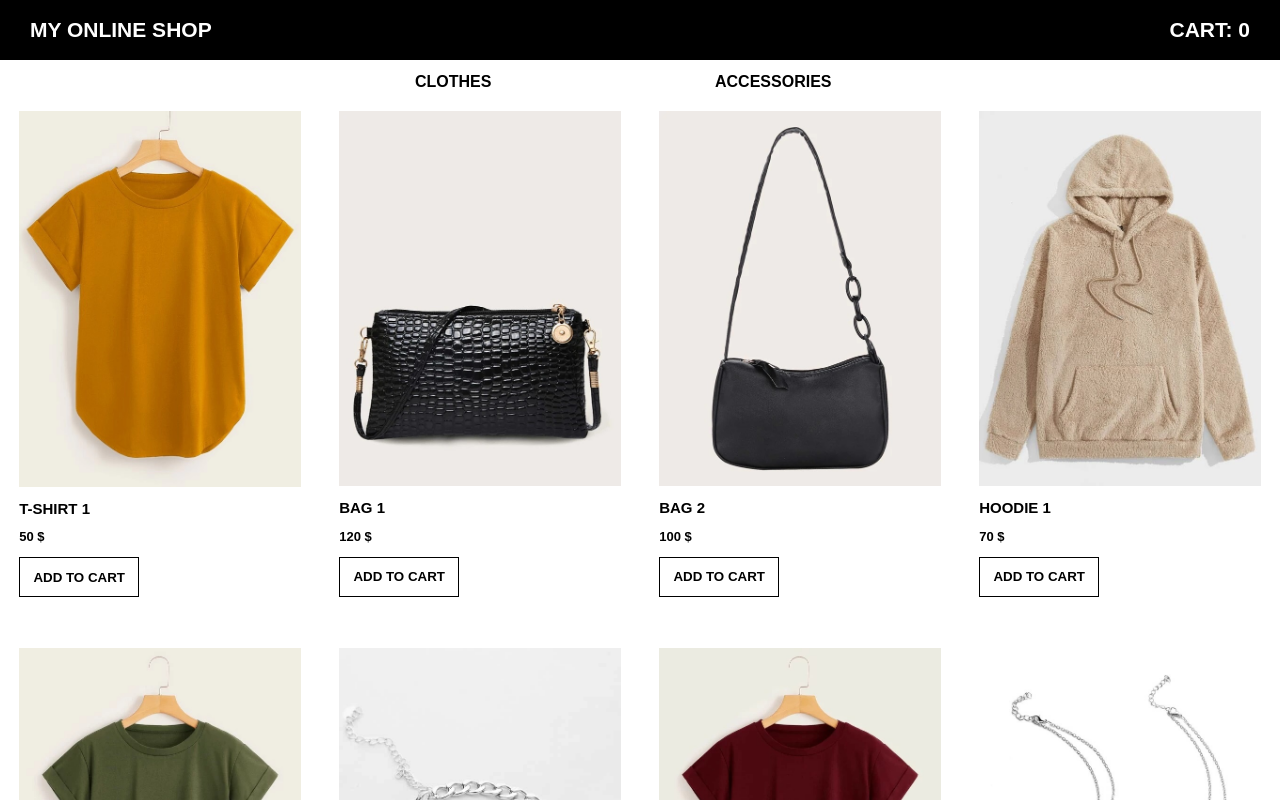
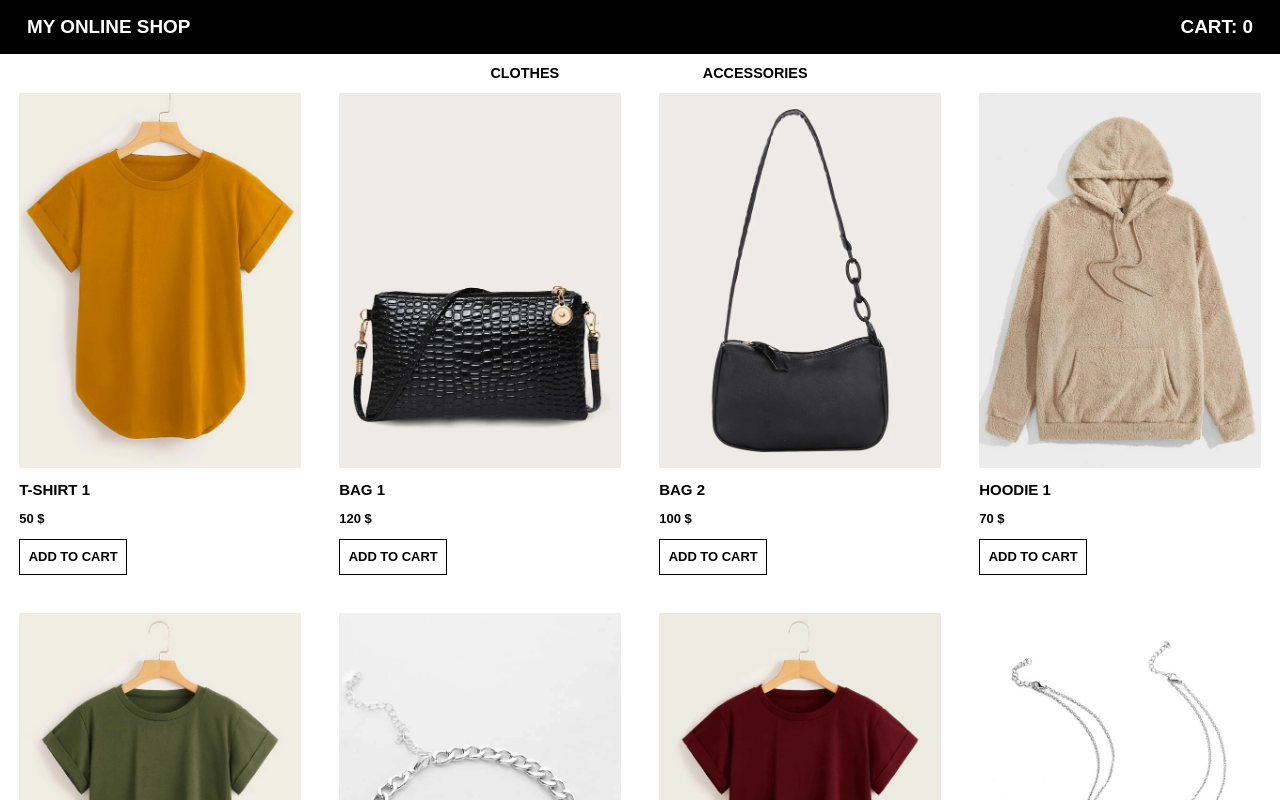
Before and after one commit to White11010/Online-Shop, a Vue app: page /#/ in a window 1280 px wide. Shown: the top 800 px of the page. Built offline with nearby package versions, Linux system fonts and the light colour scheme; data requests are answered from the project's data file; a web font is replaced by a local one.

Commit message:
added adaptive styles for catalog page

```diff
--- a/src/assets/styles/style.scss
+++ b/src/assets/styles/style.scss
@@ -39,3 +39,33 @@ a{
 .link:hover::after{
 	width: 100%
 }
+
+/*Media queries*/
+@media screen and (max-width: 1440px) {
+	html {
+		font-size: .9rem;
+	}
+}
+// @media screen and (max-width: 1200px) {
+// 	html {
+// 		font-size: .8rem;
+// 	}
+// }
+@media screen and (max-width: 992px) {
+	html {
+		font-size: .8rem;
+	}
+}
+// @media screen and (max-width: 768px) {
+// 	html {
+// 		font-size: .6rem;
+// 	}
+// }
+@media screen and (max-width: 576px) {
+	html {
+		font-size: .7rem;
+	}
+	// .os-filter-menu__categories_list_name{
+	// 	font-size: 1.5em;
+	// }
+}
--- a/src/components/cart/os-cart-item.vue
+++ b/src/components/cart/os-cart-item.vue
@@ -52,7 +52,7 @@ export default {
   display: flex;
   justify-content: space-between;
   align-items: center;
-  margin-top: 20px;
+  margin-top: 1.25rem;
   &__pic {
     width: 25%;
   }
--- a/src/components/cart/os-cart.vue
+++ b/src/components/cart/os-cart.vue
@@ -64,21 +64,22 @@ export default {
 <style>
 .os-cart {
   width: 100%;
-  margin-top: 60px;
+  margin-top:  3.75em;
   display: flex;
   justify-content: center;
 }
 .os-cart__wrapper {
   height: 100%;
-  width: 1000px;
+  width: min(1000px, 100%);
   display: flex;
   justify-content: center;
   align-items: flex-start;
+  padding: 0 1rem;
 }
 .os-cart__total {
   width: 25%;
-  margin-left: 50px;
-  margin-top: 50px;
+  margin-left: 1.25rem;
+  margin-top: 3rem;
 }
 .os-cart__empty_title {
   /*
--- a/src/components/catalog/os-catalog-item.vue
+++ b/src/components/catalog/os-catalog-item.vue
@@ -43,10 +43,10 @@ export default {
   flex: 0 auto;
   box-shadow: 0 0 8px 0 #8a8a8a00;
   margin: 0;
-  padding: 4vw 1.5vw 0;
+  padding: 2.6875em 1.5vw 0;
   box-sizing: border-box;
-  width: 25%;
-  height: 25%;
+  width: 100%;
+  height: 100%;
 
   &__info {
     width: 100%;
@@ -76,8 +76,9 @@ export default {
   }
 
   &__add_to_cart_btn {
-    width: 120px;
-    height: 40px;
+    font-size: .9rem;
+    width: 7.5rem;
+    height: 2.5rem;
   }
 }
 </style>
--- a/src/components/catalog/os-catalog.vue
+++ b/src/components/catalog/os-catalog.vue
@@ -1,12 +1,14 @@
 <template>
   <div class="os-catalog">
     <os-filter-menu :itemFilters="itemFilters" @select="sortByCategories" />
+    <div class="os-catalog__grid">
       <os-catalog-item
         v-for="product in PRODUCTS"
         :key="product.article"
         :product_data="product"
         @addToCart="addToCart"
       />
+    </div>
   </div>
 </template>
 
@@ -50,7 +52,18 @@ export default {
   display: flex;
   flex-wrap: wrap;
   justify-content: flex-start;
-  margin-top: 60px;
-  padding-bottom: 50px;
+  margin-top:  3.75em;
+  padding-bottom: 3em;
+
+  &__grid{
+    width: 100%;
+    display: grid;
+    grid-template-columns: repeat(4, 1fr);
+  }
+  @media screen and (max-width: 992px) {
+	.os-catalog__grid{
+		grid-template-columns: repeat(2, 1fr);
+	}
+}
 }
 </style>
--- a/src/components/catalog/os-filter-menu.vue
+++ b/src/components/catalog/os-filter-menu.vue
@@ -85,8 +85,8 @@ export default {
 .os-filter-menu {
   width: 100%;
   position: fixed;
-  top: 60px;
-  height: 43px;
+  top: 3.75rem;
+  height: 2.6875em;
   margin: 0 0;
 
   display: flex;
@@ -95,39 +95,29 @@ export default {
   background-color: white;
 
   &__categories_list {
-    width: 150px;
-    margin-right: 75px;
-    margin-left: 75px;
+    width: 16rem;
     box-sizing: border-box;
     position: relative;
 
     display: flex;
     align-items: center;
+    justify-content: center;
 
-    &__name {
+    &_name {
       position: relative;
+      font-size: 1em;
     }
     &_name:hover {
       cursor: pointer;
       color: rgb(107, 107, 107);
     }
-    &_name::after {
-      position: absolute;
-      top: 0;
-      right: 0;
-      width: 0;
-      height: 0;
-      border-left: 50px solid transparent;
-      border-right: 50px solid transparent;
-      border-top: 100px solid red;
-    }
   }
 
   &__subcategories_list {
     position: absolute;
-    top: 24px;
-    left: -10px;
-    width: 150px;
+    top: 1.5rem;
+    left: 0;
+    width: min(16rem, 50vw);
     background-color: white;
     border: 1px solid black;
     padding: 10px;
@@ -135,18 +125,7 @@ export default {
     color: black;
 
     &_name {
-      margin-top: 8px;
-      margin-bottom: 8px;
-    }
-    &_name::after {
-      position: absolute;
-      top: 0;
-      right: -3px;
-      width: 0;
-      height: 0;
-      border-left: 50px solid transparent;
-      border-right: 50px solid transparent;
-      border-top: 100px solid red;
+      margin: .5rem 0;
     }
     &_name:hover {
       color: rgb(107, 107, 107);
@@ -154,4 +133,10 @@ export default {
     }
   }
 }
+@media screen and (max-width: 576px) {
+	.os-filter-menu__categories_list_name{
+		font-size: 1.1em;
+	}
+}
+
 </style>
--- a/src/components/os-header.vue
+++ b/src/components/os-header.vue
@@ -44,9 +44,9 @@ export default {
   position: fixed;
   top: 0;
   left: 0;
-  padding: 18px 30px;
+  padding: 1.125em 1.875em;
   width: 100%;
-  min-height: 60px;
+  height: 3.75em;
   box-sizing: border-box;
   background-color: black;
   display: flex;
@@ -55,12 +55,12 @@ export default {
 
   &__logo {
     color: #fff;
-    font-size: 21px;
+    font-size: 1.3125rem;
     font-weight: bold;
   }
   &__link_to_cart {
     color: #fff;
-    font-size: 21px;
+    font-size: 1.3125rem;
   }
 }
 </style>
```
Lines whose indentation alone changed are shown as unchanged.
